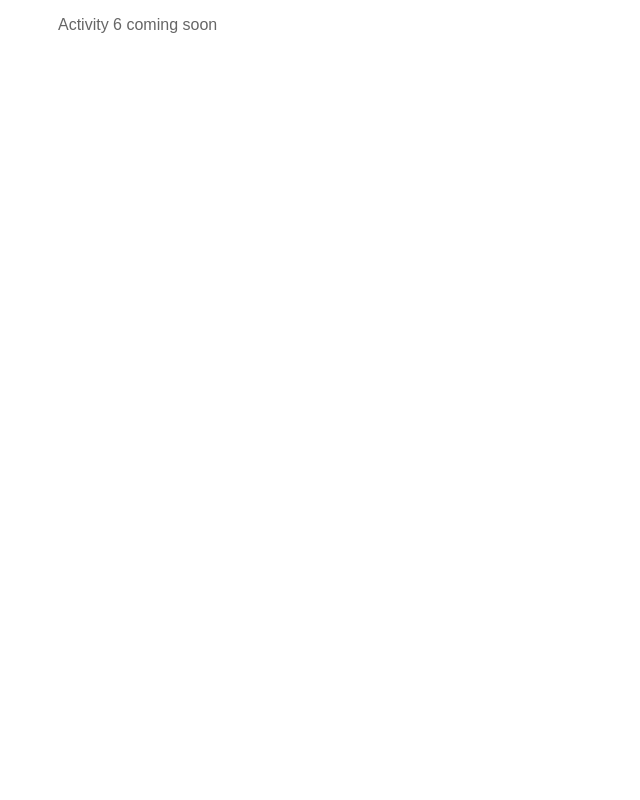
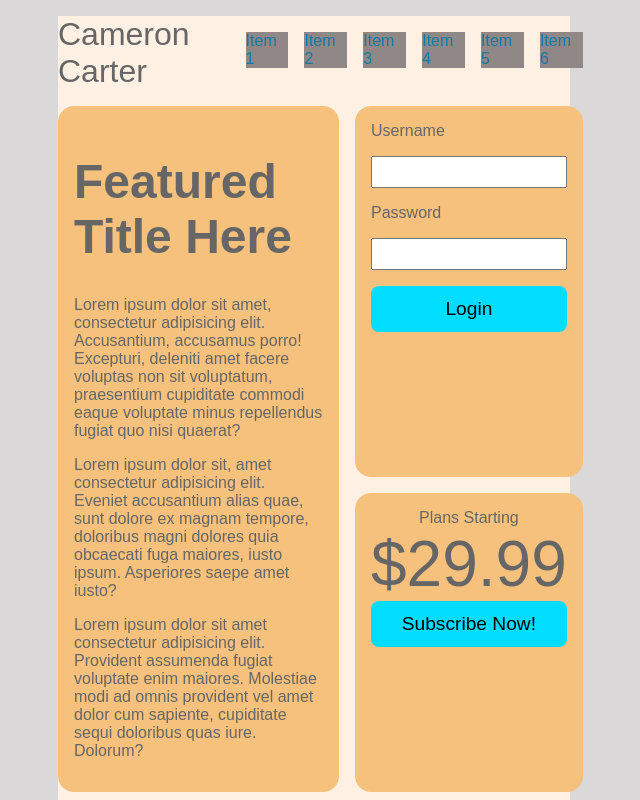
Before and after one commit to WSU-SoC-WEB2620-CU/web2620-class-activities-Cameroncarter27, a website built with Vite: page src/example05.html in a window 1280 px wide. Shown: the top 800 px of the page, without its empty margins (326-966 px from the left). Built offline with nearby package versions, Linux system fonts and the light colour scheme.

Commit message:
Final Submission

```diff
--- a/src/example05.html
+++ b/src/example05.html
@@ -1,15 +1,78 @@
 <!DOCTYPE html>
 <html lang="en">
+
 <head>
   <meta charset="UTF-8">
   <meta name="viewport" content="width=device-width, initial-scale=1.0">
   <link rel="stylesheet" href="./stylesheets/example05.css">
   <title>Example 05</title>
 </head>
+
 <body>
   <!-- TODO: Example 05 (Activity 6) HTML goes here -->
-  <p>Activity 6 coming soon</p>
+  <!-- <p>Activity 6 coming soon</p> -->
+  <header>Cameron Carter</header>
 
+  <nav>
+    <ul>
+      <!-- (li>a[href="#$"]{Item $})*6 -->
+      <li><a href="#1">Item 1</a></li>
+      <li><a href="#2">Item 2</a></li>
+      <li><a href="#3">Item 3</a></li>
+      <li><a href="#4">Item 4</a></li>
+      <li><a href="#5">Item 5</a></li>
+      <li><a href="#6">Item 6</a></li>
+    </ul>
+  </nav>
+
+  <div class="featured">
+    <h1>Featured Title Here</h1>
+    <p>Lorem ipsum dolor sit amet, consectetur adipisicing elit. Accusantium, accusamus porro! Excepturi, deleniti amet
+      facere voluptas non sit voluptatum, praesentium cupiditate commodi eaque voluptate minus repellendus fugiat quo
+      nisi quaerat?</p>
+    <p>Lorem ipsum dolor sit, amet consectetur adipisicing elit. Eveniet accusantium alias quae, sunt dolore ex magnam
+      tempore, doloribus magni dolores quia obcaecati fuga maiores, iusto ipsum. Asperiores saepe amet iusto?</p>
+    <p>Lorem ipsum dolor sit amet consectetur adipisicing elit. Provident assumenda fugiat voluptate enim maiores.
+      Molestiae modi ad omnis provident vel amet dolor cum sapiente, cupiditate sequi doloribus quas iure. Dolorum?</p>
+  </div>
+
+  <form class="aside" id="login">
+    <!-- Username -->
+    <label for="username">Username</label>
+    <input type="text" name="username" id="username">
+
+    <!-- Password -->
+    <label for="password">Password</label>
+    <input type="text" name="password" id="password">
+
+    <!-- Button -->
+    <button type="submit">Login</button>
+  </form>
+
+  <div class="aside" id="pricing">
+    <span>Plans Starting</span>
+    <span>$29.99</span>
+    <button>Subscribe Now!</button>
+
+  </div>
+
+  <div class="card" id="card1">
+    <h2>Card 1</h2>
+    <p>Lorem ipsum dolor sit amet consectetur adipisicing elit. Fugit asperiores similique porro error pariatur illo provident nobis facilis dolores blanditiis dolorum ipsam eius dignissimos veniam eveniet nesciunt assumenda, obcaecati harum.</p>
+  </div>
+  <div class="card" id="card2">
+    <h2>Card 2</h2>
+    <p>Lorem ipsum dolor sit amet consectetur adipisicing elit. Natus, vero? Facere voluptatum doloribus obcaecati incidunt esse hic excepturi et, consectetur aliquid alias at necessitatibus quisquam aut rerum a ut! Laudantium!</p>
+  </div>
+  <div class="card id=card3">
+    <h2>Card 3</h2>
+    <p>Lorem ipsum dolor sit amet consectetur adipisicing elit. Accusamus ut quos totam voluptatibus odit similique ex dolores? Deserunt repellendus enim aliquid sequi quidem ullam quas? Explicabo repudiandae officia laborum nisi.</p>
+  </div>
+
+  <footer>
+    &copy; All Rights Reserved
+  </footer>
   <script type="module" src="./javascripts/main.js"></script>
 </body>
+
 </html>
--- a/src/stylesheets/example05.css
+++ b/src/stylesheets/example05.css
@@ -1 +1,127 @@
 /* TODO: Example 05 (Activity 6) CSS goes here */
+
+html {
+    box-sizing: border-box;
+    font-family: Verdana, Geneva, Tahoma, sans-serif;
+    font-size: 16px;
+    background-color: #dad8d8;
+}
+
+* {
+    box-sizing: inherit;
+}
+
+nav > ul > li > a {
+    text-decoration: none;
+    color: black;
+}
+
+nav > ul > li {
+    background: #908787;
+    margin-left: 1rem;
+    list-style-type: none;
+}
+
+h1 {
+    font-size: 3rem;
+}
+.featured, .aside, .card {
+    background: #f5c17c;
+    padding: 1rem;
+    border-radius: 1rem;
+}
+
+#login > input {
+    padding: .4rem;
+}
+
+#pricing > span:nth-child(2) {
+    font-size: 4rem;
+}
+
+button {
+    background: rgb(0, 221, 255);
+    padding: .75rem;
+    border: none;
+    border-radius: .5rem;
+    font-size: 1.2rem;
+}
+
+/* Grid Styling */
+
+body {
+    display: grid;
+    grid-template-columns: repeat(3, 1fr);
+    gap: 1rem;
+    background: #fef0e2
+}
+
+header {
+    /* grid-row: 1 / span 1; */
+    grid-column: 1 / span 1;
+    /* grid-area: 1 / 1 / span 1 / span 1; */
+    font-size: 2rem;
+    background: none;
+    align-self: center;
+}
+
+nav {
+    grid-column: 2 / span 2; /*spans column 2 and 3 */
+
+    background: none;
+}
+
+.featured {
+    grid-area: 2 /*Row start*/ / 1 /*Column start*// span 2 /*Row span*// span 2/*Column span*/;
+}
+
+#login {
+    grid-area: 2 / 3 / span 1 / span 1;
+}
+
+#pricing {
+    grid-area: 3 / 3 / span 1 / span 1;
+}
+
+#card1 {
+    grid-area: 4 / 1 / span 1 / span 1;
+}
+
+#card2 {
+    grid-area: 4 / 2 / span 1 / span 1;
+}
+
+#card3 {
+    grid-area: 4 / 3 / span 1 / span 1;
+}
+
+footer {
+    grid-area: 5 / 1 / span 1 / span 3;
+    justify-self: center;
+}
+
+nav > ul{
+    display: flex;
+    flex-direction: row;
+}
+
+nav > ul > li:nth-child(1){
+    margin-left: auto;
+
+}
+
+#login {
+    display: flex;
+    flex-flow: column nowrap;
+    gap: 1rem;
+}
+
+#pricing {
+    display: flex;
+    flex-flow: column nowrap;
+    align-items: center;
+}
+
+#pricing > button {
+    align-self: stretch;
+}
```
